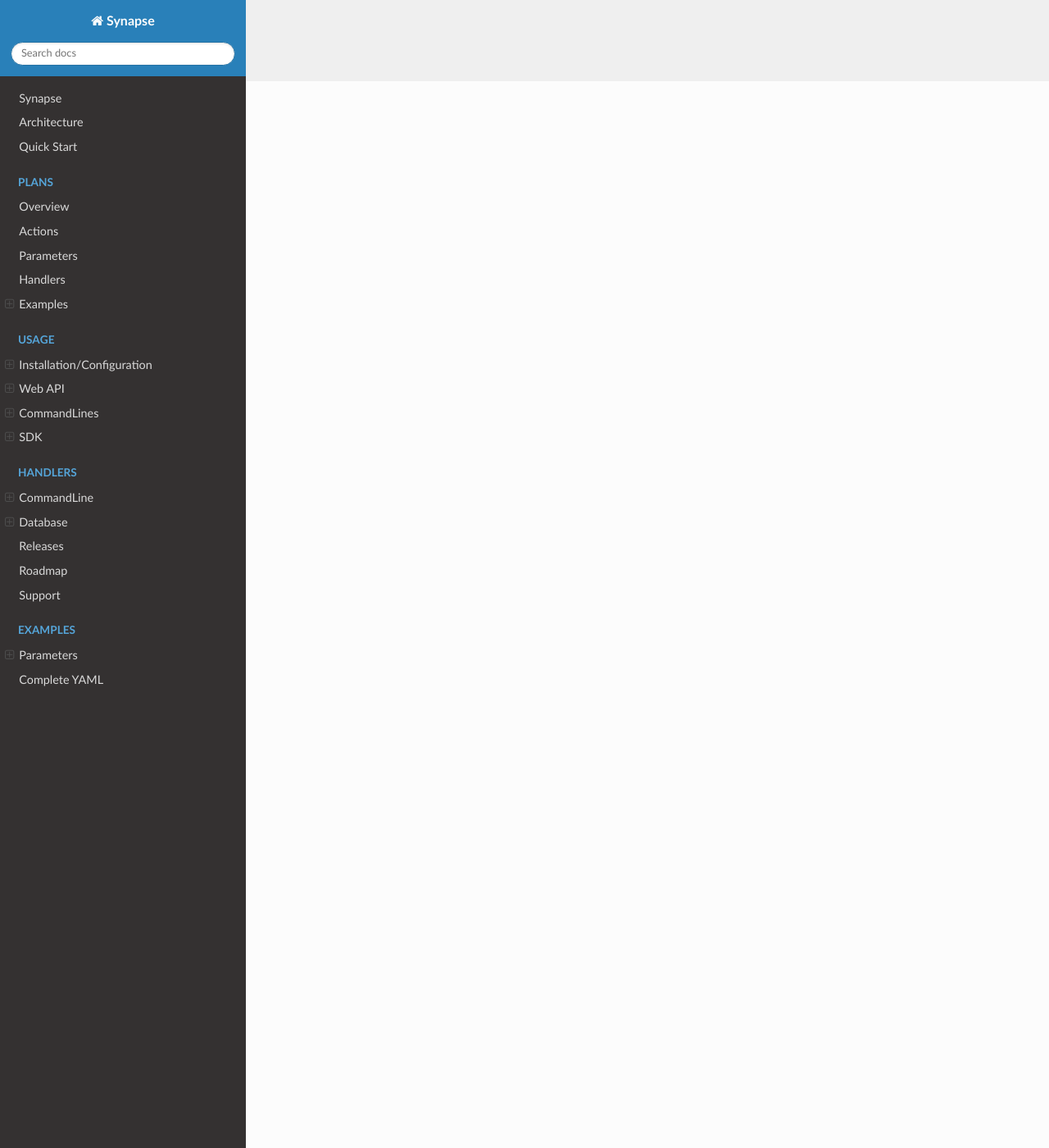
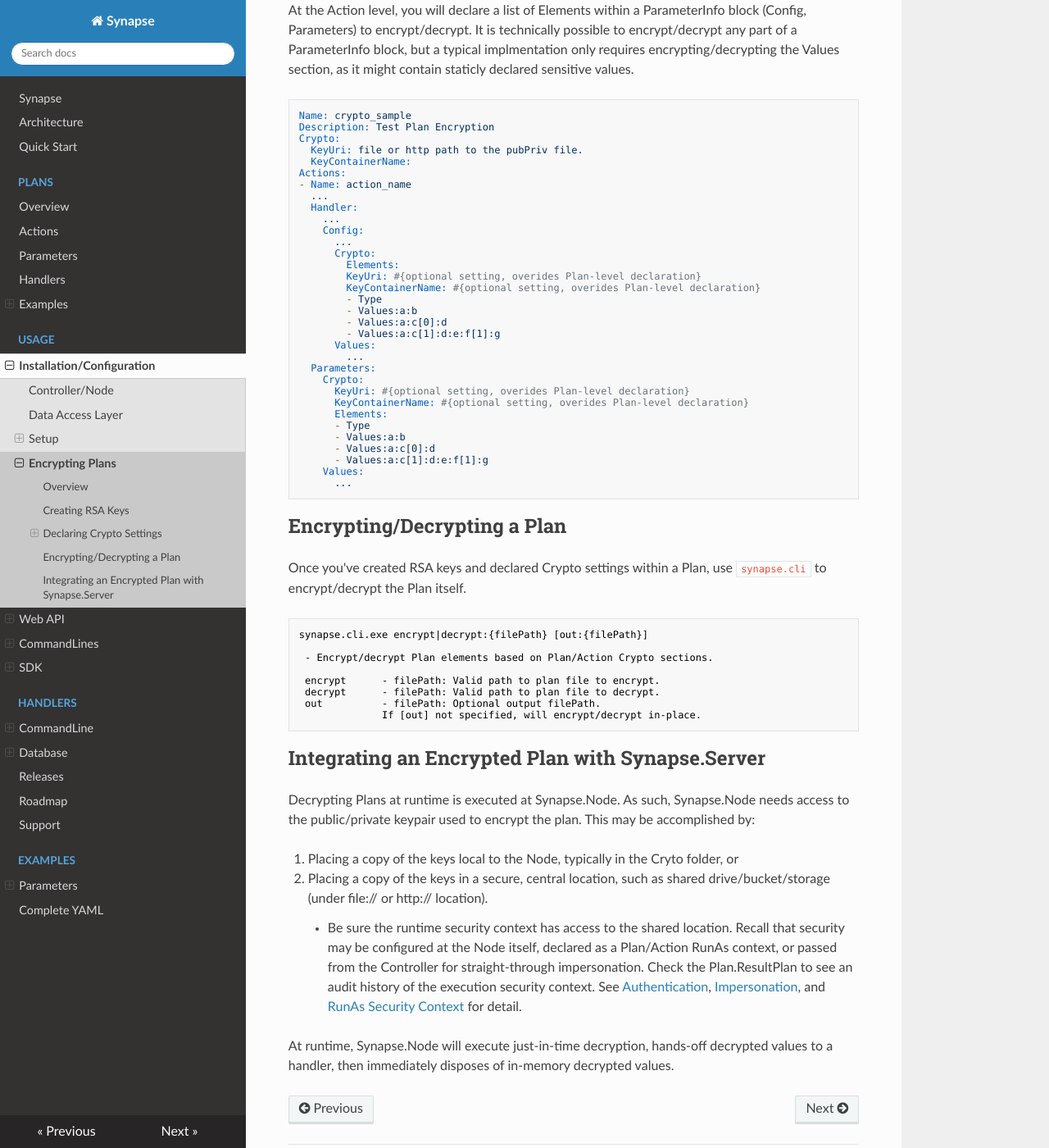
Before and after one commit to SynapseProject/synapse.docs, an MkDocs documentation site: the page built from docs/run/crypto.md, in a window 1280 px wide and 1400 px high, scrolled down 1301 px. Shown: the whole window at 82% size. Built offline with MkDocs 1.6.1, drawn with Linux system fonts in a browser that asks for light colours; nearby versions of some CDN libraries; old or Windows-style settings are respelled for this version of MkDocs; some of the changed text lies outside the part shown.

Commit message:
working on crypto doc

````diff
--- a/docs/run/crypto.md
+++ b/docs/run/crypto.md
@@ -1,7 +1,106 @@
 # Using Plan/Action Crytography
 
-Plan Crypto section
+## Overview
 
-Action Crypto section, incl Paths
+Plans support encrypting ParameterInfo blocks (Config, Parameters). You will ned to supply a set of one or more RSA keys, encrypt the plan using synapse.cli (pre-execution), and locate the keys at the executing Nodes for runtime decryption support.
 
-CLI support for executing
+1. Use `synapse.cli -> genkey` to [generate](#creating-rsa-keys) an RSA key pair.
+2. Declare [Plan](#plan-settings) and [Action](#action-settings) Crypto settings, naming the RSA keys from step 1 (or other keys, as desired)
+3. [Encrypt](#encryptingdecrypting-a-plan) the Plan
+4. Configure [Synapse.Node](#integrating-an-encrypted-plan-with-synapseserver) with RSA keys from step 1
+
+## Creating RSA Keys
+
+To create an RSA public/private key pair, use the `synapse.cli -> genkey` option.
+
+```
+genkey       Generate RSA key for signing Plans.
+             - keyContainerName:  Key values storage Container.
+             - filePath:          Path and filename to store key values.
+```
+
+This will generate two files: [path]\filename.ext.**pubOnly** (public key only) and [path]\filename.ext.**pubPriv** (public and private key, both).  The keyContainer is an internal mechanism used in key storage.  You will specify the same keyContainer when encrypting/decrypting plans.
+
+## Declaring Crypto Settings
+
+Both Plans and Plan Actions support declaring Crypto blocks, where Plan settings are inherited by Actions, and any Action can override the inheritance by declaring local settings.  Local Action settings _are not_ downwardly inherited by child Actions.  Importantly, Plan-level declaration does not support encrypting individual ParameterInfo block elements, that is left to the Action Crypto settings.
+
+### Plan Settings
+
+At the Plan level, you may declare the KeyUri and KeyContainerName.  These settings will, by default, be inherited by all Actions within the Plan, unless the Action overrides them.  Any Plan-level Crypto->Element settings will be ignored.
+
+```yaml
+Name: crypto_sample
+Description: Test Plan Encryption
+Crypto:
+  KeyUri: file or http path to the pubPriv file.
+  KeyContainerName:
+Actions:
+  ...
+```
+
+### Action Settings
+
+At the Action level, you will declare a list of Elements within a ParameterInfo block (Config, Parameters) to encrypt/decrypt.  It is technically possible to encrypt/decrypt any part of a ParameterInfo block, but a typical implmentation only requires encrypting/decrypting the Values section, as it might contain staticly declared sensitive values.
+
+```yaml
+Name: crypto_sample
+Description: Test Plan Encryption
+Crypto:
+  KeyUri: file or http path to the pubPriv file.
+  KeyContainerName:
+Actions:
+- Name: action_name
+  ...
+  Handler:
+    ...
+    Config:
+      ...
+      Crypto:
+        Elements:
+        KeyUri: #{optional setting, overides Plan-level declaration}
+        KeyContainerName: #{optional setting, overides Plan-level declaration}
+        - Type
+        - Values:a:b
+        - Values:a:c[0]:d
+        - Values:a:c[1]:d:e:f[1]:g
+      Values:
+        ...
+  Parameters:
+    Crypto:
+      KeyUri: #{optional setting, overides Plan-level declaration}
+      KeyContainerName: #{optional setting, overides Plan-level declaration}
+      Elements:
+      - Type
+      - Values:a:b
+      - Values:a:c[0]:d
+      - Values:a:c[1]:d:e:f[1]:g
+    Values:
+      ...
+```
+
+## Encrypting/Decrypting a Plan
+
+Once you've created RSA keys and declared Crypto settings within a Plan, use `synapse.cli` to encrypt/decrypt the Plan itself.
+
+```dos
+synapse.cli.exe encrypt|decrypt:{filePath} [out:{filePath}]
+
+ - Encrypt/decrypt Plan elements based on Plan/Action Crypto sections.
+
+ encrypt      - filePath: Valid path to plan file to encrypt.
+ decrypt      - filePath: Valid path to plan file to decrypt.
+ out          - filePath: Optional output filePath.
+              If [out] not specified, will encrypt/decrypt in-place.
+```
+
+## Integrating an Encrypted Plan with Synapse.Server
+
+Decrypting Plans at runtime is executed at Synapse.Node.  As such, Synapse.Node needs access to the public/private keypair used to encrypt the plan.  This may be accomplished by:
+
+1. Placing a copy of the keys local to the Node, typically in the Cryto folder, or
+2. Placing a copy of the keys in a secure, central location, such as shared drive/bucket/storage (under file:// or http:// location).
+
+    - Be sure the runtime security context has access to the shared location.  Recall that security may be configured at the Node itself, declared as a Plan/Action RunAs context, or passed from the Controller for straight-through impersonation.  Check the Plan.ResultPlan to see an audit history of the execution security context. See [Authentication](./setup/authentication), [Impersonation](./setup/impersonation), and [RunAs Security Context](./../plans/actions/detail/#runas) for detail.
+
+At runtime, Synapse.Node will execute just-in-time decryption, hands-off decrypted values to a handler, then immediately disposes of in-memory decrypted values.
--- a/mkdocs.yml
+++ b/mkdocs.yml
@@ -19,7 +19,7 @@ pages:
       - Authentication: run/setup/authentication.md
       - Impersonation: run/setup/impersonation.md
 #    - SSL/TLS: run/ssl.md
-#    - Encrypting Plans: run/crypto.md
+    - Encrypting Plans: run/crypto.md
   - Web API:
     - Controller: run/controller.md
     - Node: run/node.md
````
Also changed, not shown: docs/sdk/controller.md (+1 -1 lines), docs/img/syn_controllerDebug.png (renamed from docs/img/syn_controllerDebug_.png).
